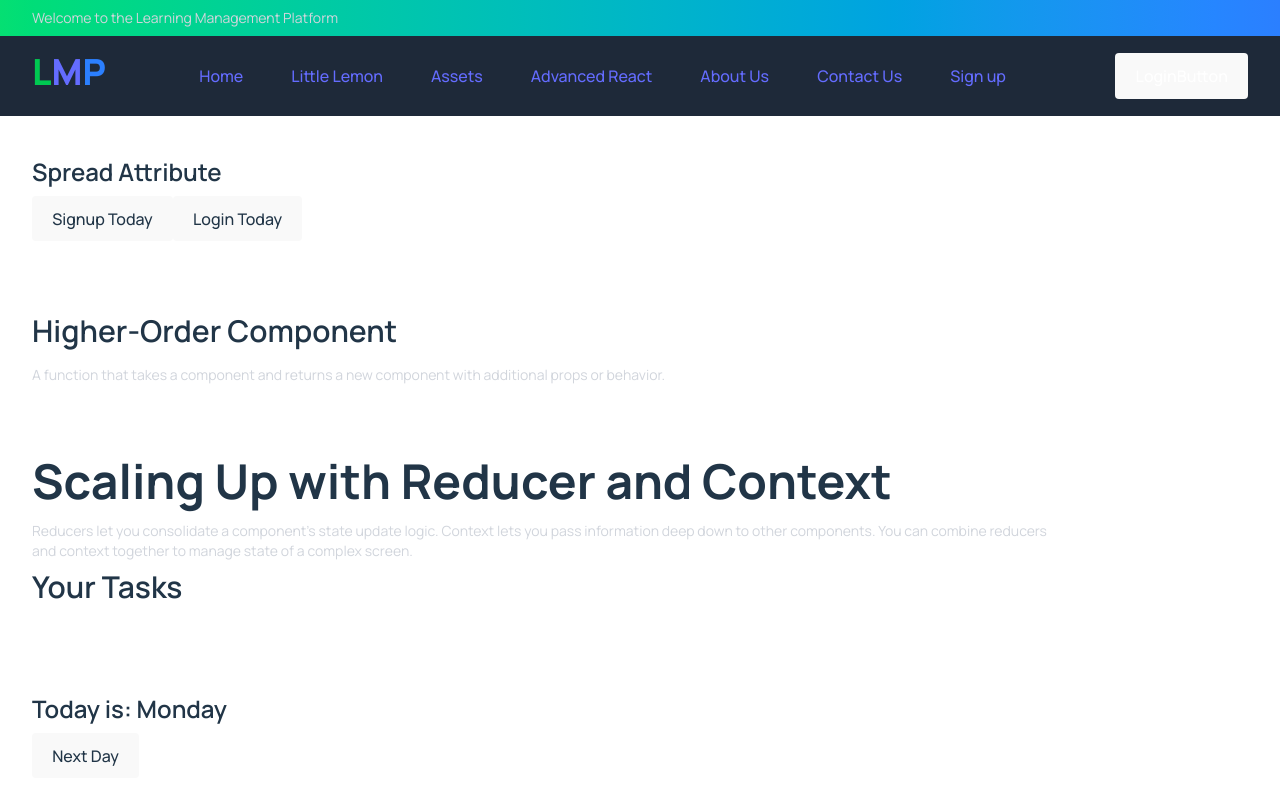
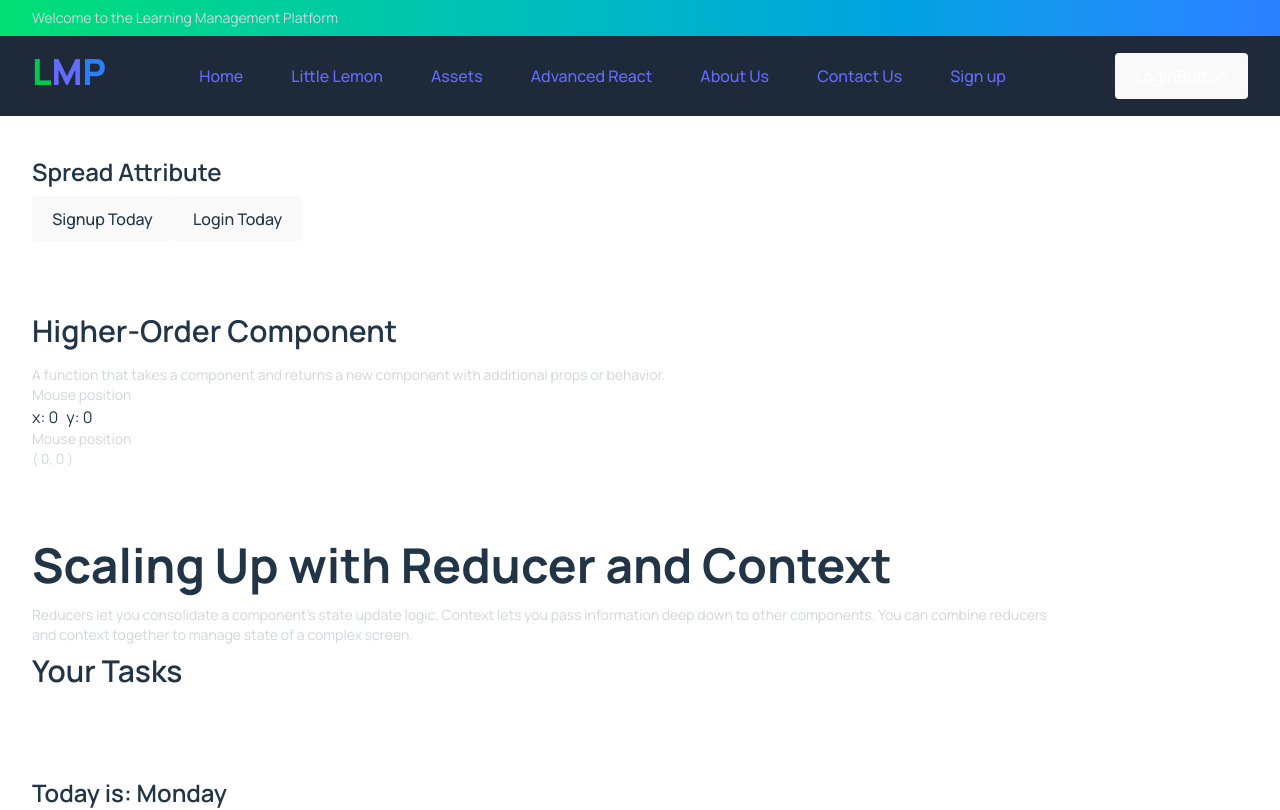
Before and after one commit to jsonwamuyu/Meta-Frontend-Dev-Course---coursera-learning, a React (Vite) app: page /little-lemon in a window 1280 px wide. Shown: the top 810 px of the page. Built offline with nearby package versions, Linux system fonts and the light colour scheme; no server answers.

Commit message:
Implement mouse tracking HOC

```diff
--- a/src/components/coursera/advanced-react/higher-order-components/HigherOderComponent.tsx
+++ b/src/components/coursera/advanced-react/higher-order-components/HigherOderComponent.tsx
@@ -1,4 +1,62 @@
-import React from "react";
+import { useEffect, useState } from "react";
+
+const withMousePosition = (WrappedComponent) => {
+  return (props) => {
+    const [position, setPosition] = useState({ x: 0, y: 0 });
+    // Since this is a side effect,we will add subscription to the event listener and clean it up when the component unmounts or when the position changes.
+
+    useEffect(() => {
+      const handleMouseMove = (event) => {
+        setPosition({
+          x: event.clientX,
+          y: event.clientY,
+        });
+      };
+      window.addEventListener("mousemove", handleMouseMove);
+      return () => {
+        window.removeEventListener("mousemove", handleMouseMove);
+      };
+    }, []);
+
+    return <WrappedComponent {...props} position={position} />;
+  };
+};
+
+const PanelMouseLogger = ({ position }) => {
+  if (!position) {
+    return null;
+  }
+
+  return (
+    <div>
+      <p>Mouse position</p>
+      <div className="flex flex-row gap-2">
+        <span>x: {position.x}</span>
+        <span>y: {position.y}</span>
+      </div>
+    </div>
+  );
+};
+
+const PointMouseLogger = ({ position }) => {
+  if (!position) {
+    return null;
+  }
+  return (
+    <div>
+      <p>Mouse position</p>
+      <div className="flex flex-row gap-2">
+        <p>
+          ( {position.x}, {position.y} )
+        </p>
+      </div>
+    </div>
+  );
+};
+
+// create two components using the higher-order component
+const PanelMouseLoggerWithMousePosition = withMousePosition(PanelMouseLogger);
+const PointMouseLoggerWithMousePosition = withMousePosition(PointMouseLogger);
 
 const HigherOderComponent = () => {
   return (
@@ -8,6 +66,10 @@ const HigherOderComponent = () => {
         A function that takes a component and returns a new component with
         additional props or behavior.
       </p>
+      <div>
+        <PanelMouseLoggerWithMousePosition />
+        <PointMouseLoggerWithMousePosition />
+      </div>
     </section>
   );
 };
--- /dev/null
+++ b/src/hair-day-salon/Home.html
@@ -0,0 +1,31 @@
+<!doctype html>
+<html lang="en">
+  <head>
+    <meta charset="UTF-8" />
+    <meta name="viewport" content="width=device-width, initial-scale=1.0" />
+    <link rel="stylesheet" href="assets/main.css" />
+    <title>Document</title>
+  </head>
+  <body>
+    <header>
+      <a href="#" class="logo-wrapper">
+        <img
+          src="./assets/images/logos/logo.png"
+          alt="Hair Day Salon Logo"
+          class="logo"
+        />
+      </a>
+      <nav>
+        <ul>
+          <li><a href="#">Home</a></li>
+        </ul>
+      </nav>
+    </header>
+    <main>
+      <section></section>
+      <section></section>
+      <section></section>
+    </main>
+    <footer></footer>
+  </body>
+</html>
--- a/src/hair-day-salon/assets/main.css
+++ b/src/hair-day-salon/assets/main.css
@@ -160,7 +160,7 @@ p {
   min-height: 100vh;
   display: flex;
   align-items: center;
-  background-image: url("images/hero.jpg");
+  background-image: url("./images/salon2.jpg");
   background-size: cover;
   background-position: center;
   padding-top: 5rem;
@@ -169,7 +169,7 @@ p {
 .hero-overlay {
   position: absolute;
   inset: 0;
-  background: rgba(0, 0, 0, 0.45);
+  background: rgba(0, 0, 0, 0.50);
 }
 
 .hero-content {
--- a/src/hair-day-salon/index.html
+++ b/src/hair-day-salon/index.html
@@ -39,6 +39,7 @@
             <li><a href="#about">About</a></li>
             <li><a href="#booking">Booking</a></li>
             <li><a href="#contact">Contact</a></li>
+            <li><a href="Home.html">Explore More</a></li>
           </ul>
         </nav>
       </div>
```
Also changed, not shown: 1 other file (tests, documents, lock files or other folders).
